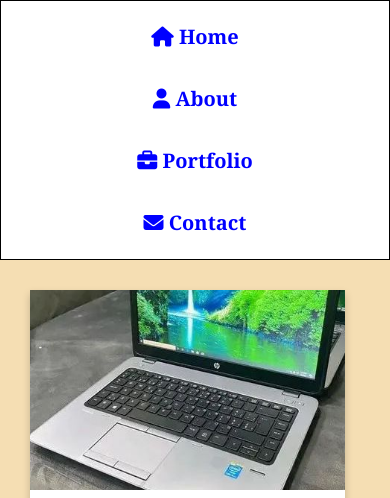
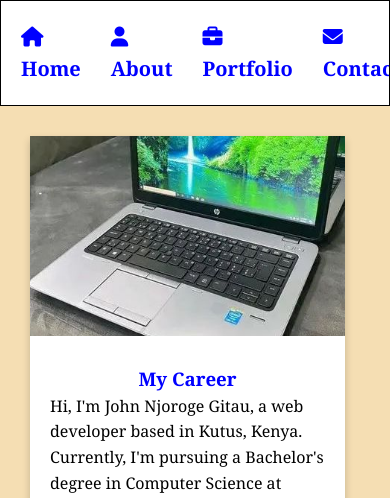
Before and after one commit to jonterob/Tech-John, a PHP site: page / in a window 390 px wide. Shown: the part 51-549 px from the top of the page. Run offline with PHP 8.4, Linux system fonts and the light colour scheme.

Commit message:
Update index.css

```diff
--- a/index.css
+++ b/index.css
@@ -38,6 +38,7 @@ body {
     padding: 10px;
     gap: 10px;
     border: 1px solid black;
+    flex-wrap: nowrap; /* Prevent wrapping */
 }
 
 .nav a {
@@ -117,6 +118,14 @@ body {
         flex-direction: column; /* Stack navigation links vertically */
     }
 
+    @media screen and (max-width: 768px) {
+    .nav {
+        flex-direction: row; /* Keep horizontal layout */
+        overflow-x: auto; /* Allow horizontal scrolling if space runs out */
+    }
+}
+
+
     .main .card {
         width: 90%;
     }
```
